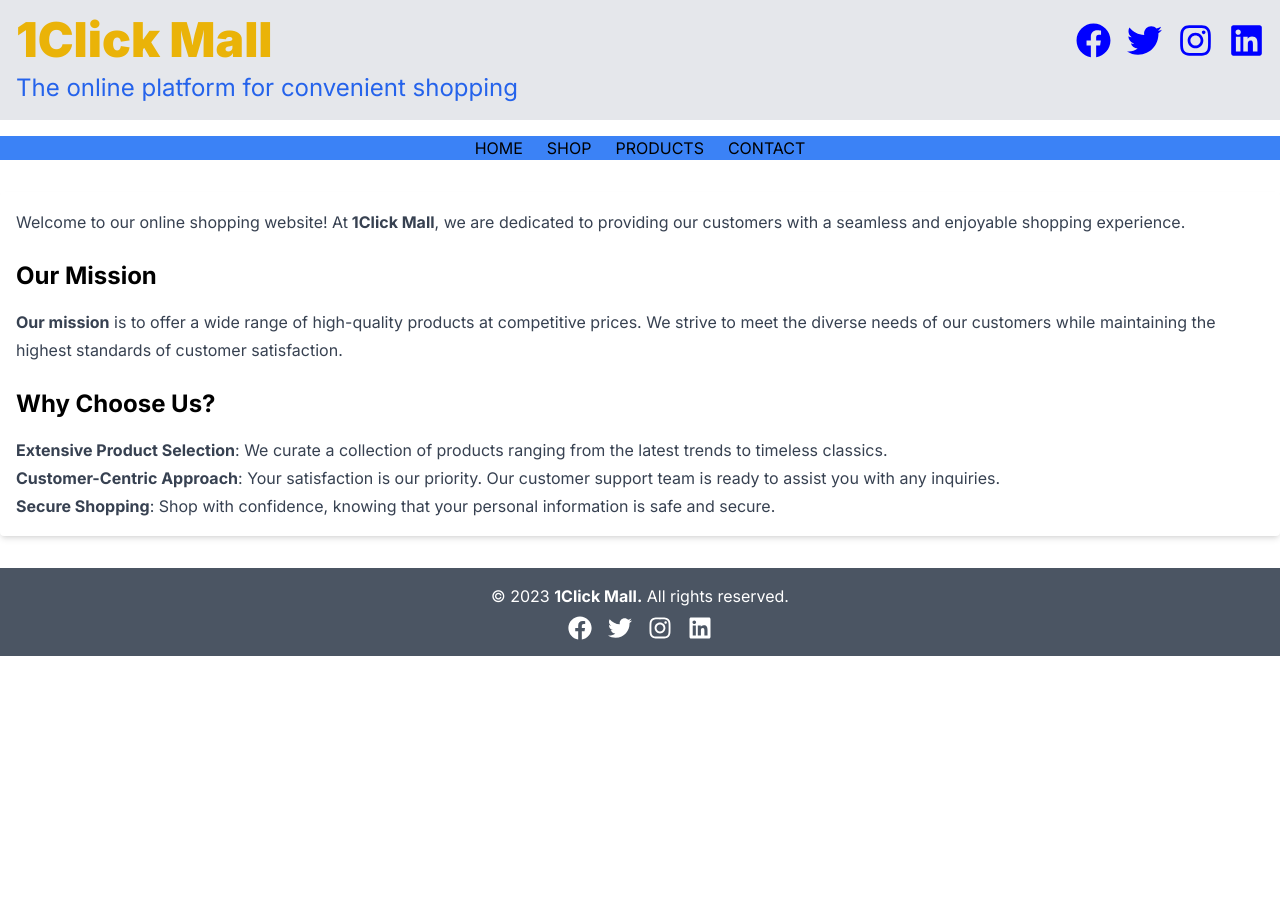
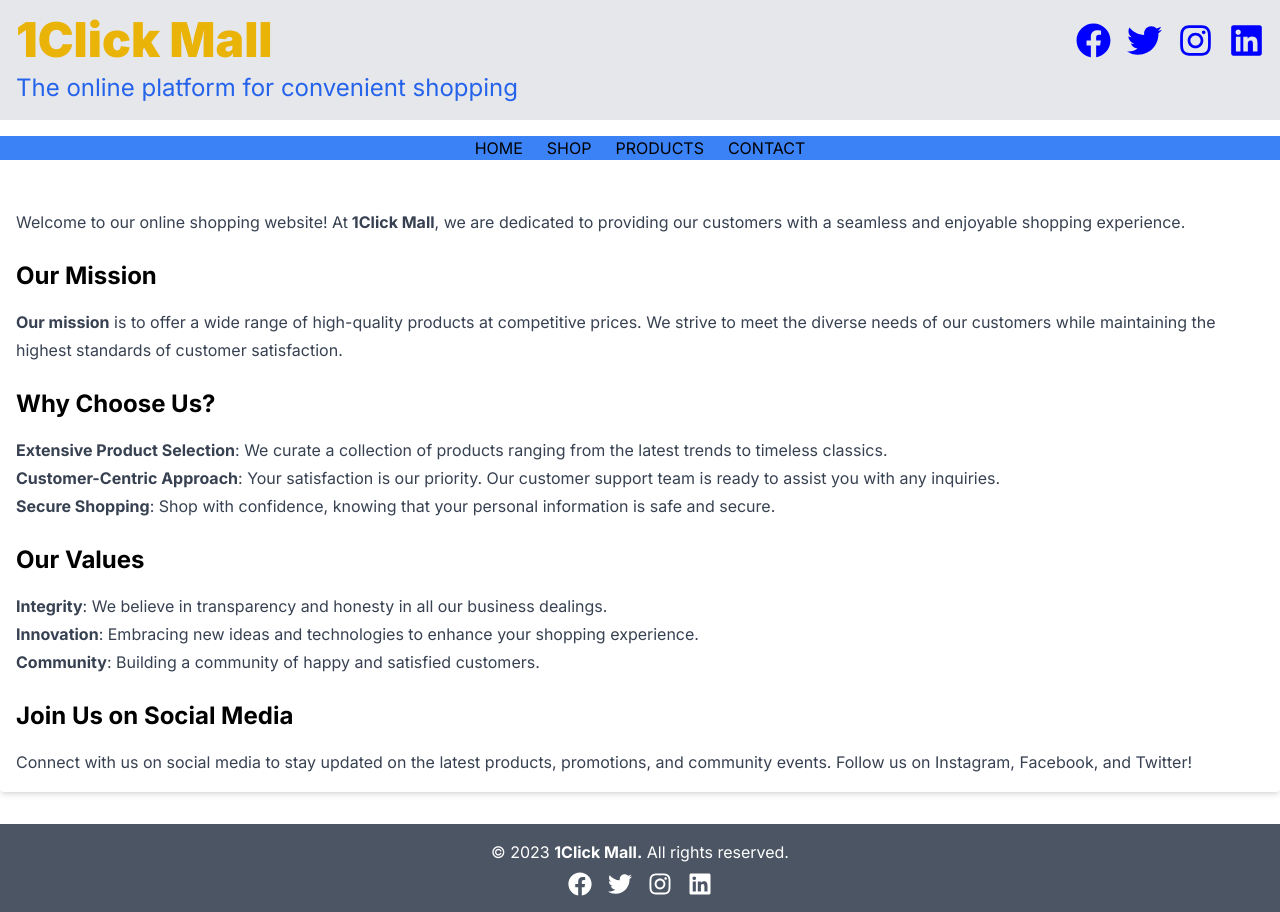
Before and after one commit to Obeblanko/My-shopping, a Next.js app: page /about in a window 1280 px wide. Before the commit the page ends 800 px from the top, so only its background shows below. Built offline with nearby package versions, Linux system fonts and the light colour scheme.

Commit message:
add new changes

```diff
--- a/app/about/page.js
+++ b/app/about/page.js
@@ -7,27 +7,39 @@ const AboutPage = () => {
     return (
         <div>
             <Header />
-            <Navbar showHome={true}  showProducts={true} showShop={true} showContact={true}   />
+            <Navbar showHome={true} showProducts={true} showShop={true} showContact={true} />
             <div className="container mx-auto my-8 p-4 bg-white rounded shadow-md">
-
                 <p className="text-gray-700 leading-7">
-                    Welcome to our online shopping website! At<strong>  1Click Mall</strong>, we are dedicated to providing our customers with a seamless and enjoyable shopping experience.
+                    Welcome to our online shopping website! At<strong> 1Click Mall</strong>, we are dedicated to providing our customers with a seamless and enjoyable shopping experience.
                 </p>
 
                 <h2 className="text-2xl font-bold mt-6 mb-4">Our Mission</h2>
                 <p className="text-gray-700 leading-7">
-                   <strong>Our mission</strong> is to offer a wide range of high-quality products at competitive prices. We strive to meet the diverse needs of our customers while maintaining the highest standards of customer satisfaction.
+                    <strong>Our mission</strong> is to offer a wide range of high-quality products at competitive prices. We strive to meet the diverse needs of our customers while maintaining the highest standards of customer satisfaction.
                 </p>
 
                 <h2 className="text-2xl font-bold mt-6 mb-4">Why Choose Us?</h2>
                 <p className="text-gray-700 leading-7">
-                <strong>Extensive Product Selection</strong>: We curate a collection of products ranging from the latest trends to timeless classics.
+                    <strong>Extensive Product Selection</strong>: We curate a collection of products ranging from the latest trends to timeless classics.
                     <br />
                     <strong>Customer-Centric Approach</strong>: Your satisfaction is our priority. Our customer support team is ready to assist you with any inquiries.
                     <br />
                     <strong>Secure Shopping</strong>: Shop with confidence, knowing that your personal information is safe and secure.
                 </p>
 
+                <h2 className="text-2xl font-bold mt-6 mb-4">Our Values</h2>
+                <p className="text-gray-700 leading-7">
+                    <strong>Integrity</strong>: We believe in transparency and honesty in all our business dealings.
+                    <br />
+                    <strong>Innovation</strong>: Embracing new ideas and technologies to enhance your shopping experience.
+                    <br />
+                    <strong>Community</strong>: Building a community of happy and satisfied customers.
+                </p>
+
+                <h2 className="text-2xl font-bold mt-6 mb-4">Join Us on Social Media</h2>
+                <p className="text-gray-700 leading-7">
+                    Connect with us on social media to stay updated on the latest products, promotions, and community events. Follow us on Instagram, Facebook, and Twitter!
+                </p>
 
             </div>
 
--- a/app/contacts/page.js
+++ b/app/contacts/page.js
@@ -66,7 +66,7 @@ const ContactsPage = () => {
                     </button>
                 </form>
 
-                <p className="text-lg mb-4">
+                <p className="text-lg mb-4 ">
                     Or feel free to reach us directly through our mail at{' '}
                     <a href='mailto: 1clickmall23@gmail.com' className="text-blue-500 underline">1clickmall23@gmail.com</a>.
                 </p>
```
